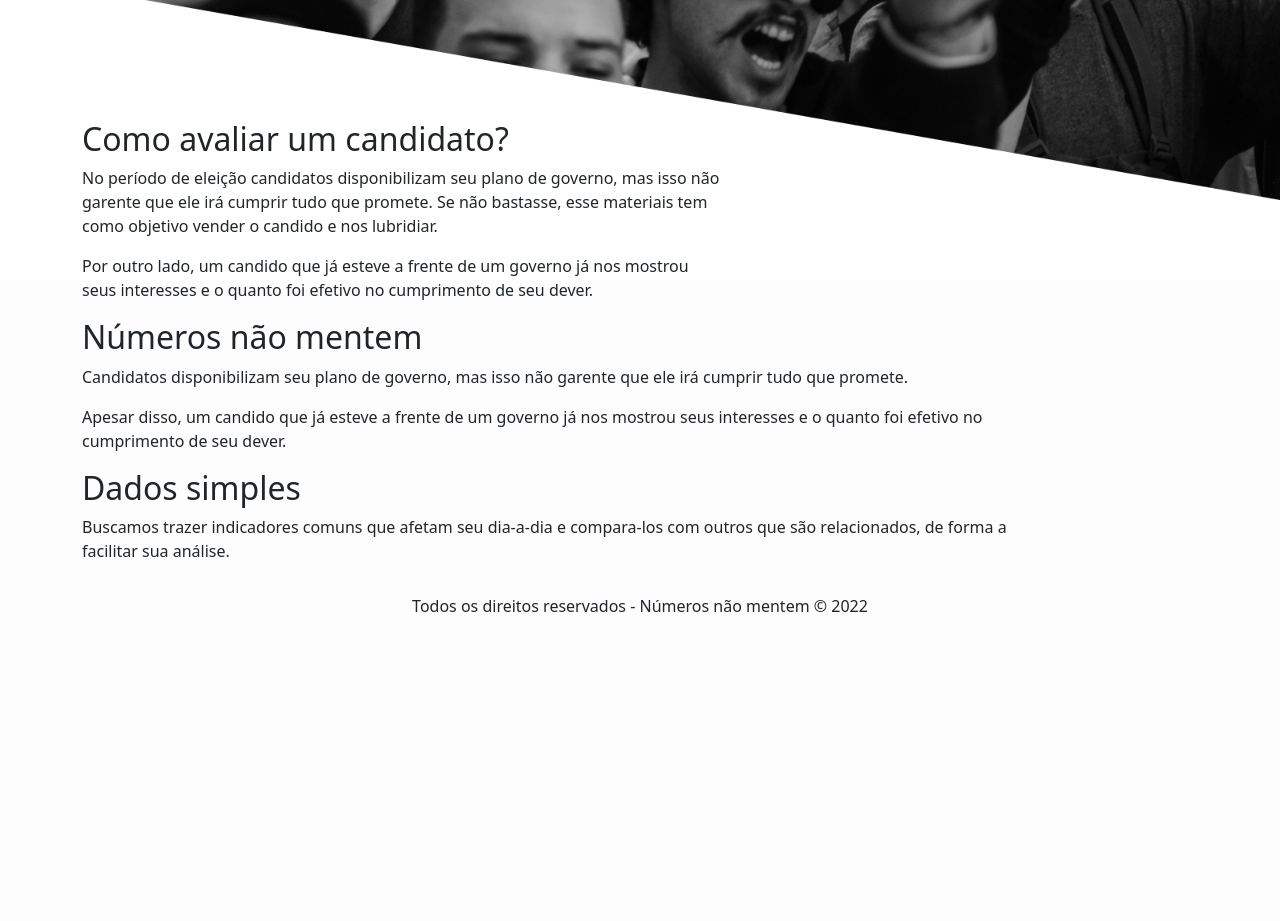
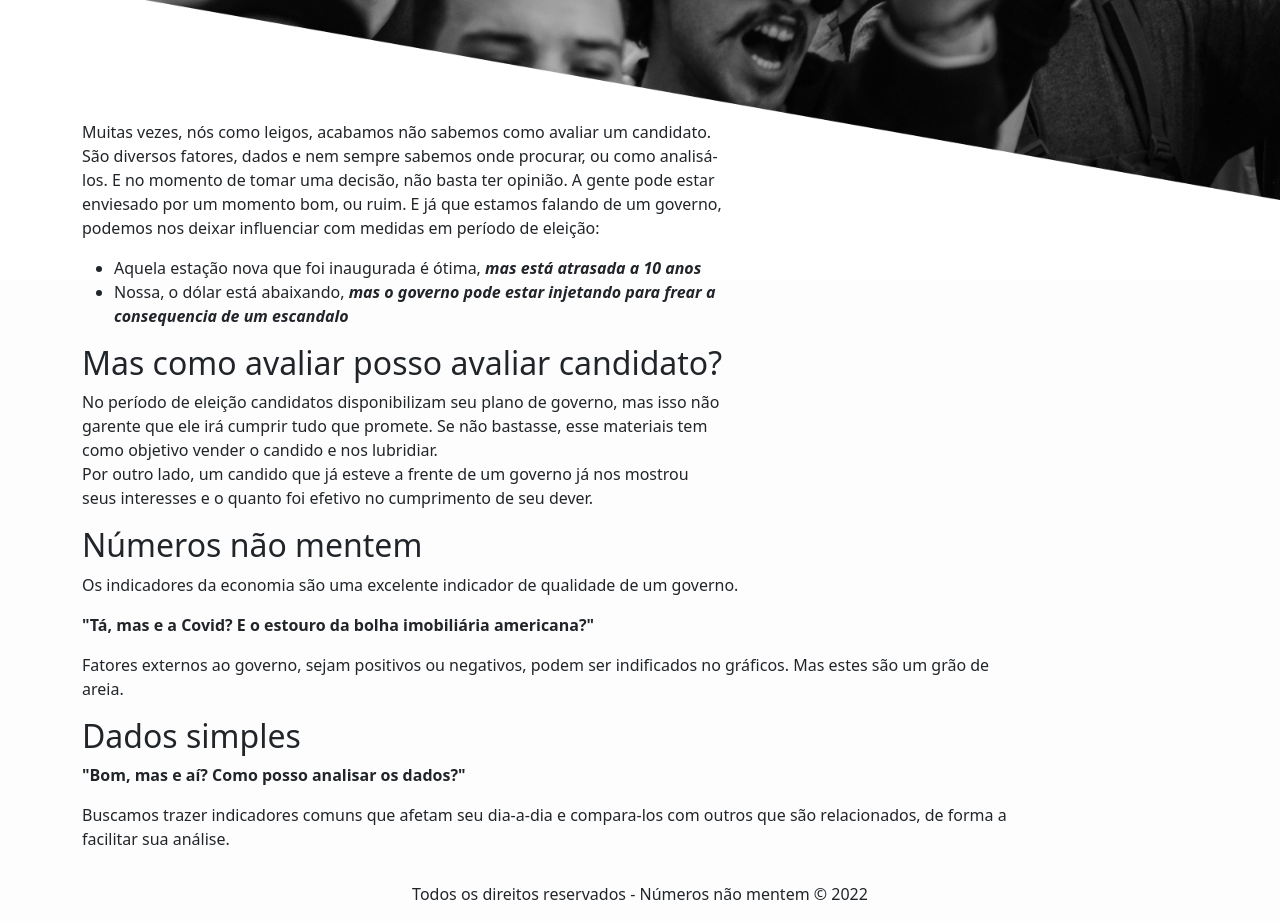
Before and after one commit to regular-alves/numeros-nao-mentem, a React (Create React App) app: page / in a window 1280 px wide. Shown: the part 520-1441 px from the top of the page. Before the commit the page ends 1153 px from the top, so only its background shows below. Built offline with nearby package versions, Linux system fonts and the light colour scheme.

Commit message:
added: new home page

```diff
--- a/src/Pages/Home/index.js
+++ b/src/Pages/Home/index.js
@@ -17,12 +17,20 @@ const Home = () => {
       <Container>
         <Row>
           <Col md={7}>
-            <h2>Como avaliar um candidato?</h2>
+            <p>
+              Muitas vezes, nós como leigos, acabamos não sabemos como avaliar um candidato.
+              São diversos fatores, dados e nem sempre sabemos onde procurar, ou como analisá-los.
+              E no momento de tomar uma decisão, não basta ter opinião. A gente pode estar enviesado por um momento bom, ou ruim.
+              E já que estamos falando de um governo, podemos nos deixar influenciar com medidas em período de eleição:
+            </p>
+            <ul>
+              <li>Aquela estação nova que foi inaugurada é ótima, <b><i>mas está atrasada a 10 anos</i></b></li>
+              <li>Nossa, o dólar está abaixando, <b><i>mas o governo pode estar injetando para frear a consequencia de um escandalo</i></b></li>
+            </ul>
+            <h2>Mas como avaliar posso avaliar candidato?</h2>
             <p>
               No período de eleição candidatos disponibilizam seu plano de governo, mas isso não garente que ele irá cumprir tudo que promete.
-              Se não bastasse, esse materiais tem como objetivo vender o candido e nos lubridiar.
-            </p>
-            <p>
+              Se não bastasse, esse materiais tem como objetivo vender o candido e nos lubridiar.<br/>
               Por outro lado, um candido que já esteve a frente de um governo já nos mostrou seus interesses e o
               quanto foi efetivo no cumprimento de seu dever.
             </p>
@@ -32,14 +40,19 @@ const Home = () => {
           <Col md={10}>
             <h2>Números não mentem</h2>
             <p>
-              Candidatos disponibilizam seu plano de governo, mas isso não garente que ele irá cumprir tudo que promete.
+              Os indicadores da economia são uma excelente indicador de qualidade de um governo.
             </p>
             <p>
-              Apesar disso, um candido que já esteve a frente de um governo já nos mostrou seus interesses e o
-              quanto foi efetivo no cumprimento de seu dever.
+              <b>"Tá, mas e a Covid? E o estouro da bolha imobiliária americana?"</b>
+            </p>
+            <p>
+              Fatores externos ao governo, sejam positivos ou negativos, podem ser indificados no gráficos. Mas estes são um grão de areia.
             </p>
 
             <h2>Dados simples</h2>
+            <p>
+              <b>"Bom, mas e aí? Como posso analisar os dados?"</b>
+            </p>
             <p>
               Buscamos trazer indicadores comuns que afetam seu dia-a-dia e compara-los com outros que são relacionados, de forma a facilitar sua análise.
             </p>
```
